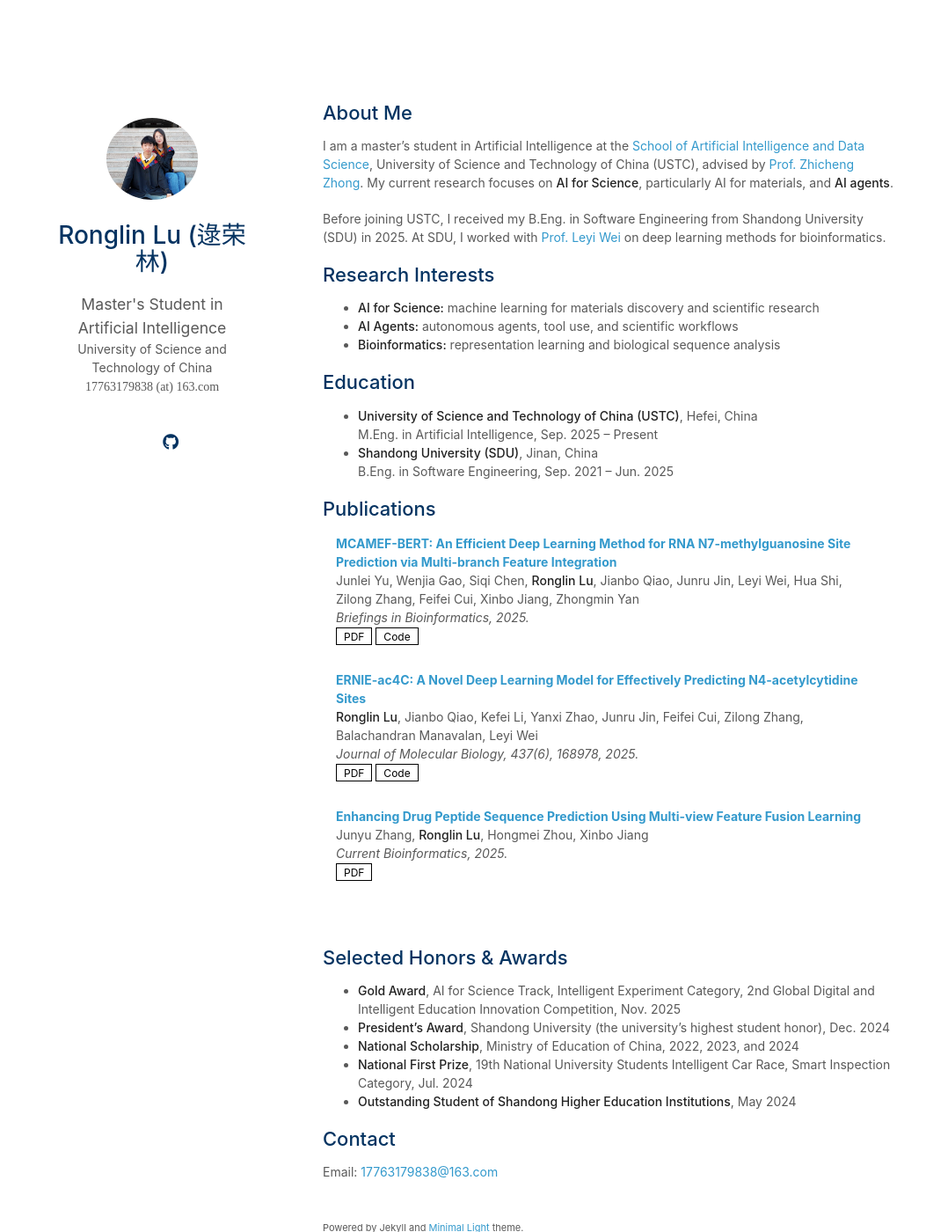
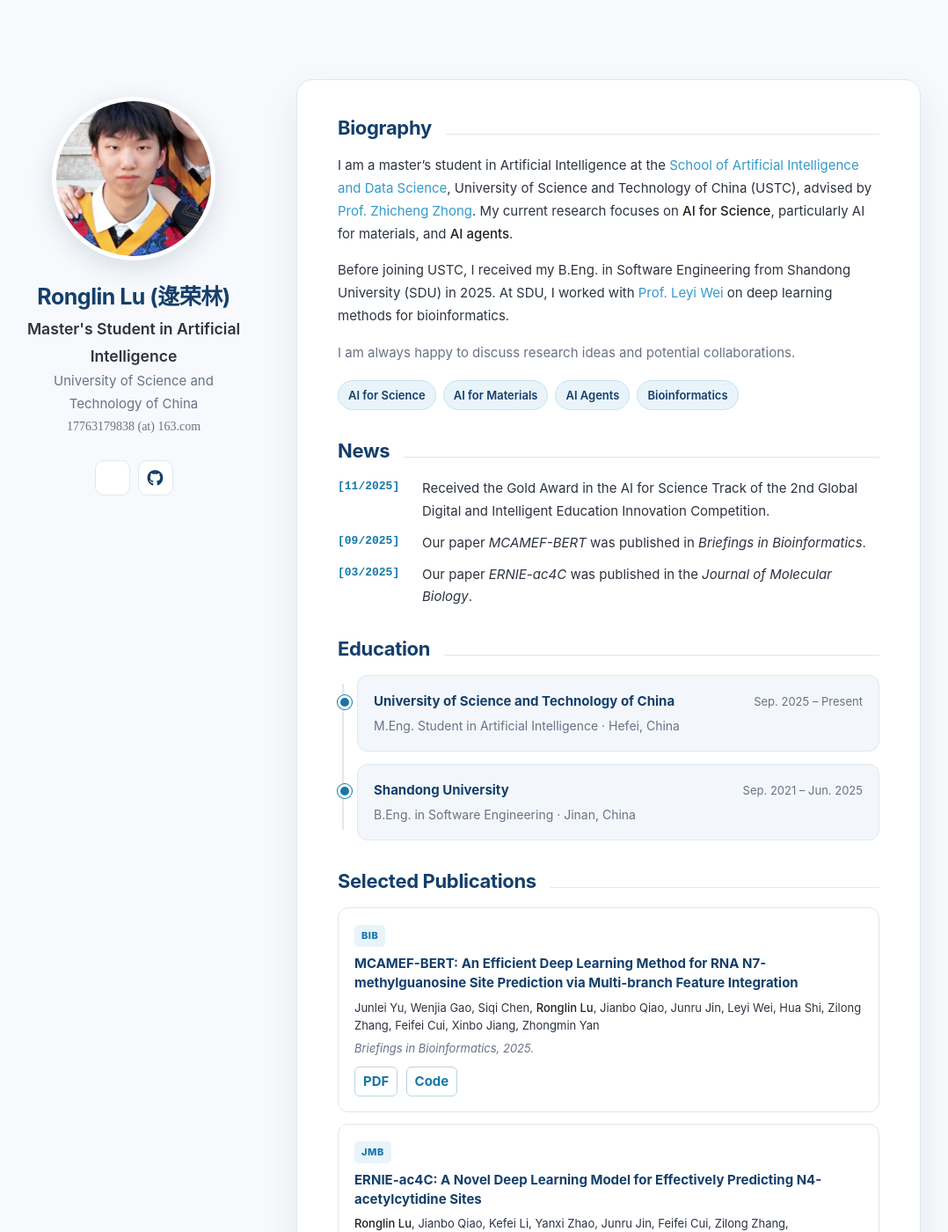
Before and after one commit to lrlbcxdd/lrlbcxdd.github.io, a Jekyll site: the page built from index.md, in a window 1280 px wide and 1400 px high. Shown: the whole window at 88% size, without its empty margins (103-1181 px from the left). Built offline with Jekyll 4.4.1, drawn with Linux system fonts in a browser that asks for light colours; a style sheet for code colours, icons or effects is not loaded; our own code applies the rules of GitHub Pages for plain Markdown files; some of the changed text lies outside the part shown.

Commit message:
Replace AcadHomepage with Minimal Light

```diff
--- a/_includes/publications.md
+++ b/_includes/publications.md
@@ -1,4 +1,4 @@
-<h2 id="publications" style="margin: 2px 0px -15px;">Publications</h2>
+<h2 id="publications">Selected Publications</h2>
 
 <div class="publications">
 <ol class="bibliography">
@@ -9,7 +9,7 @@
 <div class="pub-row">
   {% if link.image %}
   <div class="col-sm-3 abbr" style="position: relative;padding-right: 15px;padding-left: 15px;">
-    <img src="{{ link.image }}" class="teaser img-fluid z-depth-1" style="width=100;height=40%">
+    <img src="{{ link.image }}" class="teaser img-fluid z-depth-1" alt="Teaser for {{ link.title }}">
     {% if link.conference_short %}
     <abbr class="badge">{{ link.conference_short }}</abbr>
     {% endif %}
@@ -20,22 +20,25 @@
   {% else %}
   <div class="col-sm-12" style="position: relative;padding-right: 15px;padding-left: 15px;">
   {% endif %}
+      {% unless link.image %}
+      <span class="venue-badge">{{ link.conference_short }}</span>
+      {% endunless %}
       <div class="title"><a href="{{ link.pdf }}">{{ link.title }}</a></div>
       <div class="author">{{ link.authors }}</div>
       <div class="periodical"><em>{{ link.conference }}</em>
       </div>
     <div class="links">
       {% if link.pdf %}
-      <a href="{{ link.pdf }}" class="btn btn-sm z-depth-0" role="button" target="_blank" style="font-size:12px;">PDF</a>
+      <a href="{{ link.pdf }}" class="btn btn-sm z-depth-0" role="button" target="_blank" rel="noopener">PDF</a>
       {% endif %}
       {% if link.code %}
-      <a href="{{ link.code }}" class="btn btn-sm z-depth-0" role="button" target="_blank" style="font-size:12px;">Code</a>
+      <a href="{{ link.code }}" class="btn btn-sm z-depth-0" role="button" target="_blank" rel="noopener">Code</a>
       {% endif %}
       {% if link.page %}
-      <a href="{{ link.page }}" class="btn btn-sm z-depth-0" role="button" target="_blank" style="font-size:12px;">Project Page</a>
+      <a href="{{ link.page }}" class="btn btn-sm z-depth-0" role="button" target="_blank" rel="noopener">Project Page</a>
       {% endif %}
       {% if link.bibtex %}
-      <a href="{{ link.bibtex }}" class="btn btn-sm z-depth-0" role="button" target="_blank" style="font-size:12px;">BibTex</a>
+      <a href="{{ link.bibtex }}" class="btn btn-sm z-depth-0" role="button" target="_blank" rel="noopener">BibTeX</a>
       {% endif %}
       {% if link.notes %}
       <strong> <i style="color:#e74d3c">{{ link.notes }}</i></strong>
@@ -47,7 +50,6 @@
   </div>
 </div>
 </li>
-<br>
 
 {% endfor %}
 
--- a/_layouts/homepage.html
+++ b/_layouts/homepage.html
@@ -33,6 +33,7 @@
     <link rel="stylesheet" href="./assets/css/style-no-dark-mode.css">
     <link rel="stylesheet" href="./assets/css/publications-no-dark-mode.css">
     {% endif %}
+    <link rel="stylesheet" href="{{ '/assets/css/custom.css' | relative_url }}">
 
   </head>
   <body>
@@ -40,7 +41,7 @@
       <header>
 
         {% if site.avatar %}
-        <a class="image avatar"><img src="{{ site.avatar }}" alt="avatar" /></a>
+        <a class="image avatar"><img src="{{ site.avatar }}" alt="Portrait of {{ site.title }}" /></a>
         {% endif %}
 
         <h1>{{ site.title }}</h1>
@@ -61,31 +62,31 @@
         <br>
         <div class="social-icons">
         {% if site.google_scholar %}
-        <a style="margin: 0 5px 0 0" href="{{ site.google_scholar }}">
+        <a style="margin: 0 5px 0 0" href="{{ site.google_scholar }}" aria-label="Google Scholar" title="Google Scholar" target="_blank" rel="noopener">
           <i class="ai ai-google-scholar" style="font-size:1.2rem"></i>
         </a>
         {% endif %}
 
         {% if site.cv_link %}
-        <a style="margin: 0 5px 0 0" href="{{ site.cv_link }}">
+        <a style="margin: 0 5px 0 0" href="{{ site.cv_link }}" aria-label="Curriculum Vitae" title="Curriculum Vitae">
           <i class="ai ai-cv" style="font-size:1.3rem;"></i>
         </a>
         {% endif %}
 
         {% if site.github_link %}
-        <a style="margin: 0 5px 0 0" href="{{ site.github_link }}">
+        <a style="margin: 0 5px 0 0" href="{{ site.github_link }}" aria-label="GitHub" title="GitHub" target="_blank" rel="noopener">
           <i class="fab fa-github"></i>
         </a>
         {% endif %}
 
         {% if site.linkedin %}
-        <a style="margin: 0 5px 0 0" href="{{ site.linkedin }}">
+        <a style="margin: 0 5px 0 0" href="{{ site.linkedin }}" aria-label="LinkedIn" title="LinkedIn" target="_blank" rel="noopener">
           <i class="fab fa-linkedin"></i>
         </a>
         {% endif %}
 
         {% if site.twitter %}
-        <a style="margin: 0 0 0 0" href="{{ site.twitter }}">
+        <a style="margin: 0 0 0 0" href="{{ site.twitter }}" aria-label="X / Twitter" title="X / Twitter" target="_blank" rel="noopener">
           <i class="fab fa-x-twitter"></i>
         </a>
         {% endif %}
--- /dev/null
+++ b/assets/css/custom.scss
@@ -0,0 +1,446 @@
+---
+---
+
+:root {
+  --page-bg: #f7f9fc;
+  --surface: #ffffff;
+  --surface-soft: #f3f7fb;
+  --text: #2c3440;
+  --muted: #687386;
+  --heading: #143f6b;
+  --accent: #1677a8;
+  --accent-soft: #e8f4fa;
+  --border: #dfe7ef;
+  --shadow: 0 16px 40px rgba(35, 55, 80, 0.08);
+}
+
+html {
+  scroll-behavior: smooth;
+}
+
+body {
+  background: var(--page-bg);
+  color: var(--text);
+  font-size: 15px;
+  line-height: 1.72;
+}
+
+.wrapper {
+  width: 1020px;
+}
+
+header {
+  width: 250px;
+  padding-top: 52px;
+}
+
+section {
+  box-sizing: border-box;
+  width: 710px;
+  margin-top: 32px;
+  margin-bottom: 32px;
+  padding: 42px 46px 28px;
+  border: 1px solid var(--border);
+  border-radius: 18px;
+  background: var(--surface);
+  box-shadow: var(--shadow);
+}
+
+header .image.avatar {
+  width: 176px;
+  height: 176px;
+  margin-bottom: 20px;
+  overflow: hidden;
+  border: 5px solid var(--surface);
+  border-radius: 50%;
+  background: var(--surface);
+  box-shadow: 0 8px 28px rgba(30, 64, 95, 0.15);
+}
+
+header .image.avatar img {
+  width: 100%;
+  height: 100%;
+  padding: 0;
+  border-radius: 0;
+  object-fit: cover;
+  transform: scale(3);
+  transform-origin: 44% 36%;
+}
+
+header h1 {
+  margin-bottom: 8px;
+  color: var(--heading);
+  font-size: 25px;
+  font-weight: 700;
+  letter-spacing: -0.02em;
+}
+
+header position {
+  color: var(--text);
+  font-weight: 600;
+}
+
+header autocolor,
+header email {
+  color: var(--muted);
+}
+
+.social-icons {
+  display: flex;
+  justify-content: center;
+  gap: 9px;
+}
+
+.social-icons a,
+.social-icons a[style] {
+  display: inline-flex;
+  align-items: center;
+  justify-content: center;
+  width: 38px;
+  height: 38px;
+  margin: 0 !important;
+  border: 1px solid var(--border);
+  border-radius: 10px;
+  background: var(--surface);
+  color: var(--heading) !important;
+  line-height: 1;
+  transition: border-color 0.2s ease, color 0.2s ease, transform 0.2s ease;
+}
+
+.social-icons a:hover {
+  border-color: var(--accent);
+  background: var(--surface);
+  color: var(--accent) !important;
+  transform: translateY(-2px);
+}
+
+section h2 {
+  display: flex;
+  align-items: baseline;
+  justify-content: space-between;
+  margin: 34px 0 18px !important;
+  color: var(--heading);
+  font-size: 22px;
+  font-weight: 700;
+  letter-spacing: -0.015em;
+}
+
+section h2:first-child {
+  margin-top: 0 !important;
+}
+
+section h2::after {
+  content: "";
+  flex: 1;
+  height: 1px;
+  margin-left: 16px;
+  background: var(--border);
+}
+
+section p {
+  margin-bottom: 16px;
+}
+
+.intro-note {
+  color: var(--muted);
+}
+
+.research-tags {
+  display: flex;
+  flex-wrap: wrap;
+  gap: 8px;
+  margin: 18px 0 4px;
+}
+
+.research-tags span {
+  padding: 5px 11px;
+  border: 1px solid #cae2ee;
+  border-radius: 999px;
+  background: var(--accent-soft);
+  color: var(--heading);
+  font-size: 13px;
+  font-weight: 600;
+}
+
+.news-list,
+.timeline-list,
+.award-list {
+  margin: 0;
+  padding: 0;
+  list-style: none;
+}
+
+.news-list li,
+.award-list li {
+  display: grid;
+  grid-template-columns: 84px 1fr;
+  gap: 12px;
+  margin-bottom: 10px;
+}
+
+.item-date {
+  color: var(--accent);
+  font-family: "Ubuntu Mono", monospace;
+  font-size: 13px;
+  font-weight: 700;
+  white-space: nowrap;
+}
+
+.timeline-list {
+  position: relative;
+  padding-left: 22px;
+}
+
+.timeline-list::before {
+  content: "";
+  position: absolute;
+  top: 10px;
+  bottom: 12px;
+  left: 5px;
+  width: 2px;
+  background: var(--border);
+}
+
+.timeline-item {
+  position: relative;
+  margin-bottom: 14px;
+  padding: 16px 18px;
+  border: 1px solid var(--border);
+  border-radius: 12px;
+  background: var(--surface-soft);
+}
+
+.timeline-item::before {
+  content: "";
+  position: absolute;
+  top: 22px;
+  left: -23px;
+  width: 10px;
+  height: 10px;
+  border: 3px solid var(--surface);
+  border-radius: 50%;
+  background: var(--accent);
+  box-shadow: 0 0 0 1px var(--accent);
+}
+
+.timeline-head {
+  display: flex;
+  align-items: baseline;
+  justify-content: space-between;
+  gap: 16px;
+}
+
+.timeline-school {
+  color: var(--heading);
+  font-weight: 700;
+}
+
+.timeline-date {
+  color: var(--muted);
+  font-size: 13px;
+  white-space: nowrap;
+}
+
+.timeline-degree {
+  margin-top: 3px;
+  color: var(--muted);
+  font-size: 14px;
+}
+
+.publications {
+  margin-top: 0;
+}
+
+.publications ol.bibliography li {
+  min-height: 0;
+  margin-bottom: 13px;
+  padding: 17px 18px;
+  border: 1px solid var(--border);
+  border-radius: 12px;
+  background: var(--surface);
+  transition: border-color 0.2s ease, box-shadow 0.2s ease, transform 0.2s ease;
+}
+
+.publications ol.bibliography li:hover {
+  border-color: #b9d5e4;
+  box-shadow: 0 8px 24px rgba(35, 75, 105, 0.08);
+  transform: translateY(-2px);
+}
+
+.publications .pub-row {
+  align-items: flex-start;
+}
+
+.publications .col-sm-12 {
+  box-sizing: border-box;
+  width: 100%;
+  padding: 0 !important;
+}
+
+.publications ol.bibliography li .venue-badge {
+  display: inline-block;
+  margin-bottom: 8px;
+  padding: 3px 8px;
+  border-radius: 5px;
+  background: var(--accent-soft);
+  color: var(--accent);
+  font-size: 11px;
+  font-weight: 800;
+  letter-spacing: 0.05em;
+}
+
+.publications ol.bibliography li .title {
+  line-height: 1.45;
+}
+
+.publications ol.bibliography li .title a {
+  color: var(--heading);
+  font-weight: 700;
+}
+
+.publications ol.bibliography li .author {
+  margin-top: 7px;
+  color: var(--text);
+  font-size: 13px;
+  line-height: 1.55;
+}
+
+.publications ol.bibliography li .periodical {
+  margin-top: 5px;
+  color: var(--muted);
+  font-size: 13px;
+}
+
+.publications ol.bibliography li .links {
+  margin-top: 10px;
+}
+
+.publications ol.bibliography li .links a.btn {
+  display: inline-block;
+  margin-right: 5px;
+  padding: 3px 9px;
+  border: 1px solid #bdd4e0;
+  border-radius: 6px;
+  color: var(--accent);
+  font-weight: 700;
+}
+
+.publications ol.bibliography li .links a.btn:hover {
+  border-color: var(--accent);
+  background: var(--accent-soft);
+}
+
+.award-list li {
+  padding-bottom: 10px;
+  border-bottom: 1px dashed var(--border);
+}
+
+.award-list li:last-child {
+  border-bottom: 0;
+}
+
+.contact-card {
+  padding: 15px 18px;
+  border-left: 4px solid var(--accent);
+  border-radius: 0 10px 10px 0;
+  background: var(--surface-soft);
+}
+
+.contact-card p {
+  margin: 0;
+}
+
+section > p:last-of-type small {
+  color: var(--muted);
+}
+
+@media (prefers-color-scheme: dark) {
+  :root {
+    --page-bg: #171b22;
+    --surface: #202630;
+    --surface-soft: #262e39;
+    --text: #d9e0e8;
+    --muted: #a6b2c1;
+    --heading: #87cef1;
+    --accent: #65bce7;
+    --accent-soft: #263e4c;
+    --border: #35404d;
+    --shadow: 0 16px 40px rgba(0, 0, 0, 0.22);
+  }
+
+  body,
+  .social-icons a:hover {
+    background: var(--page-bg);
+  }
+
+  section,
+  .social-icons a,
+  .publications ol.bibliography li {
+    background: var(--surface);
+  }
+
+  strong {
+    color: #f1f5f8;
+  }
+}
+
+@media print, screen and (max-width: 960px) {
+  body {
+    padding: 24px;
+  }
+
+  .wrapper {
+    width: auto;
+    max-width: 760px;
+  }
+
+  header {
+    padding: 10px 0 24px;
+  }
+
+  section {
+    width: auto;
+    margin: 0;
+    padding: 34px 38px 24px;
+    border-width: 1px;
+  }
+}
+
+@media print, screen and (max-width: 560px) {
+  body {
+    padding: 12px;
+  }
+
+  header .image.avatar {
+    width: 138px;
+    height: 138px;
+  }
+
+  section {
+    padding: 27px 21px 18px;
+    border-radius: 13px;
+  }
+
+  section h2 {
+    font-size: 20px;
+  }
+
+  .news-list li,
+  .award-list li {
+    display: block;
+  }
+
+  .item-date {
+    display: block;
+    margin-bottom: 2px;
+  }
+
+  .timeline-head {
+    display: block;
+  }
+
+  .timeline-date {
+    display: block;
+    margin-top: 2px;
+  }
+}
--- a/index.md
+++ b/index.md
@@ -2,35 +2,62 @@
 layout: homepage
 ---
 
-## About Me
+## Biography
 
 I am a master's student in Artificial Intelligence at the [School of Artificial Intelligence and Data Science](https://saids.ustc.edu.cn/main.htm), University of Science and Technology of China (USTC), advised by [Prof. Zhicheng Zhong](https://saids.ustc.edu.cn/2024/0530/c36361a642532/page.htm). My current research focuses on **AI for Science**, particularly AI for materials, and **AI agents**.
 
 Before joining USTC, I received my B.Eng. in Software Engineering from Shandong University (SDU) in 2025. At SDU, I worked with [Prof. Leyi Wei](https://wei-group.net/) on deep learning methods for bioinformatics.
 
-## Research Interests
+<p class="intro-note">I am always happy to discuss research ideas and potential collaborations.</p>
 
-- **AI for Science:** machine learning for materials discovery and scientific research
-- **AI Agents:** autonomous agents, tool use, and scientific workflows
-- **Bioinformatics:** representation learning and biological sequence analysis
+<div class="research-tags" aria-label="Research interests">
+  <span>AI for Science</span>
+  <span>AI for Materials</span>
+  <span>AI Agents</span>
+  <span>Bioinformatics</span>
+</div>
+
+## News
+
+<ul class="news-list">
+  <li><span class="item-date">[11/2025]</span><span>Received the Gold Award in the AI for Science Track of the 2nd Global Digital and Intelligent Education Innovation Competition.</span></li>
+  <li><span class="item-date">[09/2025]</span><span>Our paper <em>MCAMEF-BERT</em> was published in <em>Briefings in Bioinformatics</em>.</span></li>
+  <li><span class="item-date">[03/2025]</span><span>Our paper <em>ERNIE-ac4C</em> was published in the <em>Journal of Molecular Biology</em>.</span></li>
+</ul>
 
 ## Education
 
-- **University of Science and Technology of China (USTC)**, Hefei, China<br>
-  M.Eng. in Artificial Intelligence, Sep. 2025 – Present
-- **Shandong University (SDU)**, Jinan, China<br>
-  B.Eng. in Software Engineering, Sep. 2021 – Jun. 2025
+<div class="timeline-list">
+  <div class="timeline-item">
+    <div class="timeline-head">
+      <span class="timeline-school">University of Science and Technology of China</span>
+      <span class="timeline-date">Sep. 2025 – Present</span>
+    </div>
+    <div class="timeline-degree">M.Eng. Student in Artificial Intelligence · Hefei, China</div>
+  </div>
+  <div class="timeline-item">
+    <div class="timeline-head">
+      <span class="timeline-school">Shandong University</span>
+      <span class="timeline-date">Sep. 2021 – Jun. 2025</span>
+    </div>
+    <div class="timeline-degree">B.Eng. in Software Engineering · Jinan, China</div>
+  </div>
+</div>
 
 {% include_relative _includes/publications.md %}
 
-## Selected Honors & Awards
+## Honors & Awards
 
-- **Gold Award**, AI for Science Track, Intelligent Experiment Category, 2nd Global Digital and Intelligent Education Innovation Competition, Nov. 2025
-- **President's Award**, Shandong University (the university's highest student honor), Dec. 2024
-- **National Scholarship**, Ministry of Education of China, 2022, 2023, and 2024
-- **National First Prize**, 19th National University Students Intelligent Car Race, Smart Inspection Category, Jul. 2024
-- **Outstanding Student of Shandong Higher Education Institutions**, May 2024
+<ul class="award-list">
+  <li><span class="item-date">[11/2025]</span><span><strong>Gold Award</strong>, AI for Science Track, Intelligent Experiment Category, 2nd Global Digital and Intelligent Education Innovation Competition</span></li>
+  <li><span class="item-date">[12/2024]</span><span><strong>President's Award</strong>, Shandong University — the university's highest student honor</span></li>
+  <li><span class="item-date">[2022–2024]</span><span><strong>National Scholarship</strong>, Ministry of Education of China — awarded for three consecutive years</span></li>
+  <li><span class="item-date">[07/2024]</span><span><strong>National First Prize</strong>, 19th National University Students Intelligent Car Race, Smart Inspection Category</span></li>
+  <li><span class="item-date">[05/2024]</span><span><strong>Outstanding Student</strong> of Shandong Higher Education Institutions</span></li>
+</ul>
 
 ## Contact
 
-Email: [17763179838@163.com](mailto:17763179838@163.com)
+<div class="contact-card">
+  <p>Email: <a href="mailto:17763179838@163.com">17763179838@163.com</a></p>
+</div>
```
